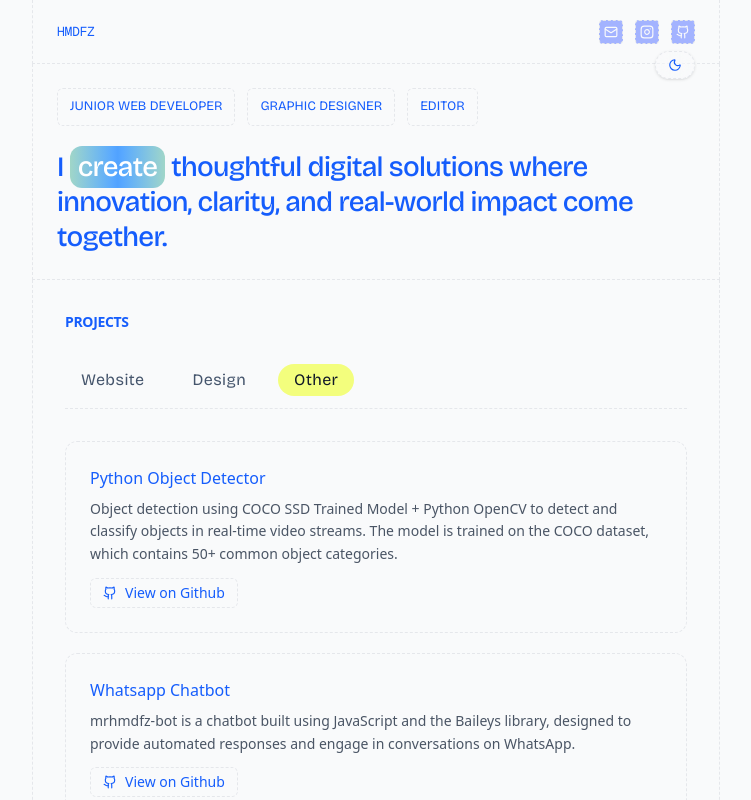
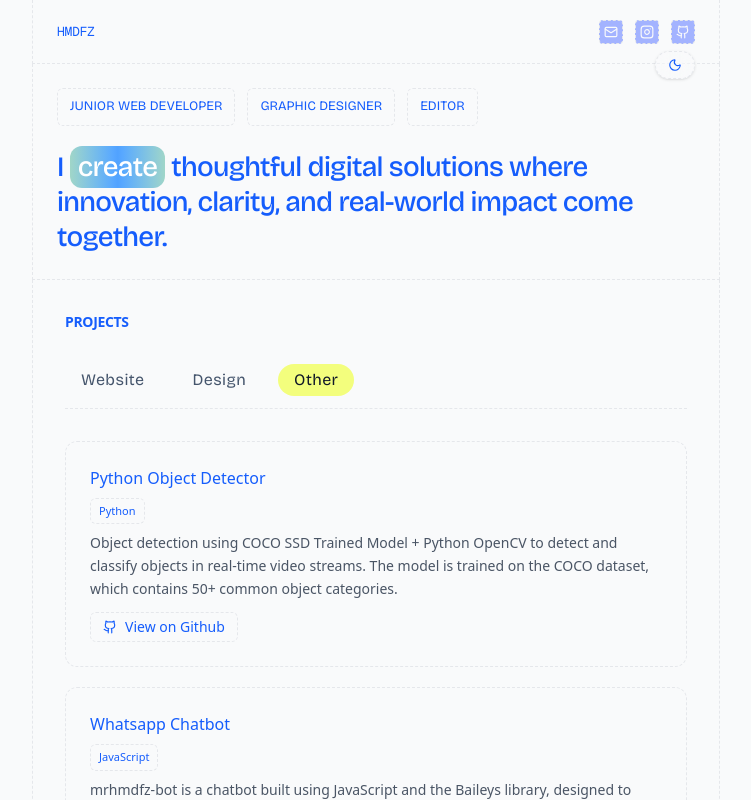
Before and after one commit to mrhmdfz/hmdfz, a Next.js app: page / in a window 1280 px wide. Both pictures are taken after a click on the button "Other". Shown: the top 800 px of the page, without its empty margins (264-1015 px from the left). Built offline with nearby package versions, Linux system fonts and the light colour scheme.

Commit message:
fix minor

```diff
--- a/src/components/commons/OtherProjectCard.tsx
+++ b/src/components/commons/OtherProjectCard.tsx
@@ -5,12 +5,23 @@ export default function OtherProjectCard({
   title,
   description,
   link = "#",
+  techStack = [],
 }: OtherProjectCardProps) {
   return (
     <div className="border border-dashed dark:border-gray-700 border-gray-200 p-6 rounded-xl dark:hover:bg-gray-900 hover:bg-blue-50/40 transition">
       <h2 className="dark:text-blue-200 text-blue-600 font-medium mb-2">
         {title}
       </h2>
+      <div className="flex flex-wrap gap-2 mt-1 mb-2 text-[11px]">
+        {techStack.map((tech, index) => (
+          <span
+            key={index}
+            className="dark:border-gray-700 dark:text-blue-200 border border-dashed border-gray-200 px-2 py-1 rounded-md text-blue-600"
+          >
+            {tech}
+          </span>
+        ))}
+      </div>
       <p className="text-gray-600 dark:text-gray-400 text-sm leading-relaxed">
         {description}
       </p>
--- a/src/components/hero-intro.tsx
+++ b/src/components/hero-intro.tsx
@@ -27,7 +27,7 @@ export default function HeroIntro() {
               show: { opacity: 1, y: 0 },
             }}
             transition={{ duration: 0.6 }}
-            className="dark:text-blue-200 text-blue-600 rounded-md font-brico text-[10px] md:text-[13px] dark:border-gray-700 border-gray-200 border border-dashed px-3 py-2 hover:bg-blue-50 transition-all duration-300"
+            className="dark:text-blue-200 text-blue-600 rounded-md font-brico text-[10px] md:text-[13px] dark:border-gray-700 border-gray-200 border border-dashed px-3 py-2 hover:bg-blue-50 dark:hover:bg-gray-900 transition-all duration-300"
           >
             {role}
           </motion.div>
--- a/src/components/project-section.tsx
+++ b/src/components/project-section.tsx
@@ -137,11 +137,13 @@ export default function ProjectsSection() {
                     title="Python Object Detector"
                     description="Object detection using COCO SSD Trained Model + Python OpenCV to detect and classify objects in real-time video streams. The model is trained on the COCO dataset, which contains 50+ common object categories."
                     link="https://github.com/mrhmdfz/object_detector"
+                    techStack={["Python"]}
                   />
                   <OtherProjectCard
                     title="Whatsapp Chatbot"
                     description="mrhmdfz-bot is a chatbot built using JavaScript and the Baileys library, designed to provide automated responses and engage in conversations on WhatsApp."
                     link="https://github.com/mrhmdfz/mrhmdfz-bot"
+                    techStack={["JavaScript"]}
                   />
                 </motion.div>
               )}
--- a/src/types/project.tsx
+++ b/src/types/project.tsx
@@ -19,4 +19,5 @@ export interface OtherProjectCardProps {
   description: string;
   category?: string;
   link?: string;
+  techStack: string[];
 }
```
